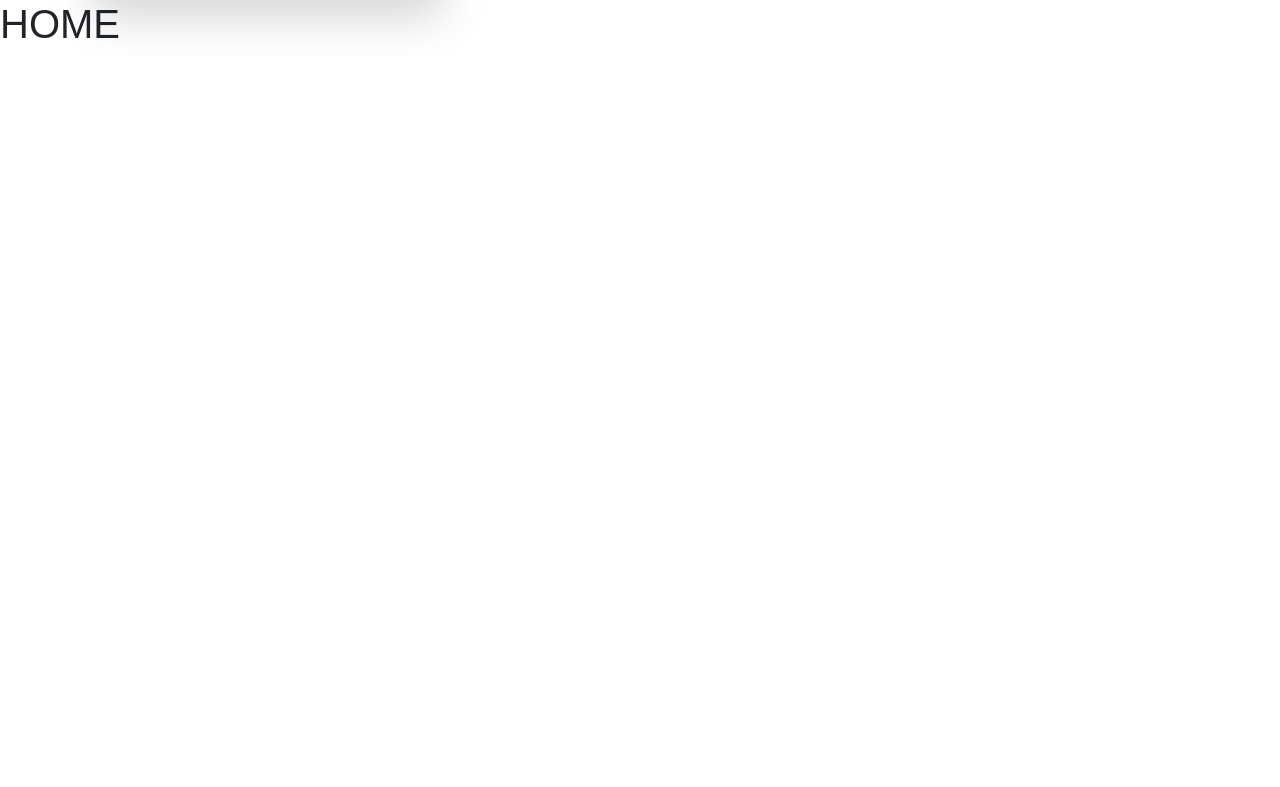
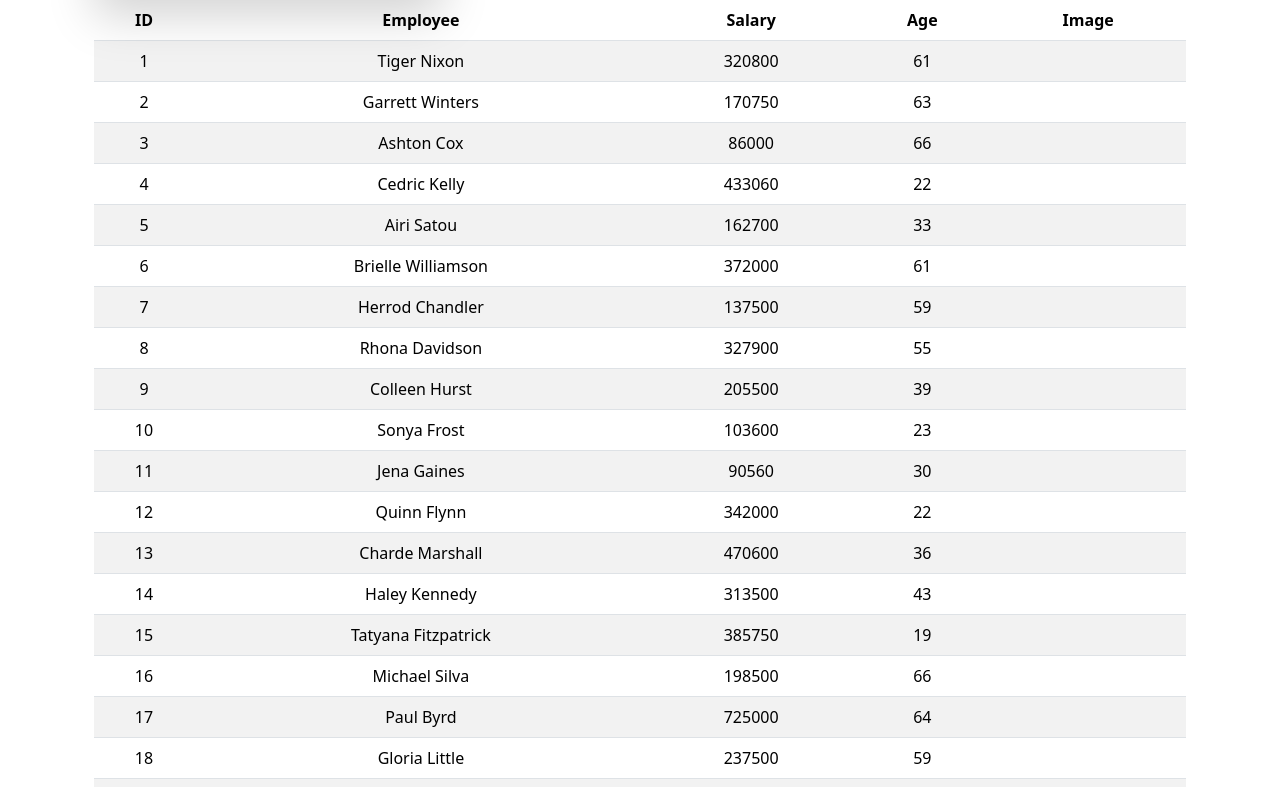
Before and after one commit to ratulshourov/vue3-quick-course, a Vue app: page / in a window 1280 px wide. Shown: the part 1293-2080 px from the top of the page. Before the commit the page ends 1349 px from the top, so only its background shows below. Built offline with nearby package versions, Linux system fonts and the light colour scheme.

Commit message:
conditional example if else condition

```diff
--- a/src/components/ConditionalExample.vue
+++ b/src/components/ConditionalExample.vue
@@ -8,16 +8,42 @@
             <p class="h3">Contional Example</p>
           </div>
           <div class="card-body bg-light">
-                <div v-if="this.loggedIn" class="cart-item bg-success text-white">
-                    Thank you for Login For Logout click logout
-                </div>
-                <div v-if="!this.loggedIn" class="cart-item bg-warning text-white">
-                   For login press   login Button
-                </div>
+            <div
+              v-if="this.loggedIn"
+              class="cart-item bg-success text-white"
+            >Thank you for Login For Logout click logout</div>
+            <div
+              v-if="!this.loggedIn"
+              class="cart-item bg-warning text-white"
+            >For login press login Button</div>
             <button v-if="!this.loggedIn" class="btn btn-success" @click="loginWork()">Login</button>
             <button v-if="this.loggedIn" class="btn btn-danger" @click="LogoutButton()">Logout</button>
           </div>
         </div>
+      </div>
+    </div>
+    <div class="row">
+      <div class="col">
+        <table class="table table-hover text-center table-striped">
+          <thead>
+            <tr>
+              <th>ID</th>
+              <th>Employee</th>
+              <th>Salary</th>
+              <th>Age</th>
+              <th>Image</th>
+            </tr>
+          </thead>
+          <tbody>
+            <tr v-for="aemployee in employee" :key="aemployee.id">
+                <td>{{aemployee.id}}</td>
+                <td>{{aemployee.employee_name}}</td>
+                <td>{{aemployee.employee_salary}}</td>
+                <td>{{aemployee.employee_age}}</td>
+                <td>{{aemployee.profile_image}}</td>
+            </tr>
+          </tbody>
+        </table>
       </div>
     </div>
   </div>
@@ -26,16 +52,186 @@
 export default {
   data: function() {
     return {
-        loggedIn:false
+      loggedIn: false,
+      employee: [
+        {
+          id: 1,
+          employee_name: "Tiger Nixon",
+          employee_salary: 320800,
+          employee_age: 61,
+          profile_image: ""
+        },
+        {
+          id: 2,
+          employee_name: "Garrett Winters",
+          employee_salary: 170750,
+          employee_age: 63,
+          profile_image: ""
+        },
+        {
+          id: 3,
+          employee_name: "Ashton Cox",
+          employee_salary: 86000,
+          employee_age: 66,
+          profile_image: ""
+        },
+        {
+          id: 4,
+          employee_name: "Cedric Kelly",
+          employee_salary: 433060,
+          employee_age: 22,
+          profile_image: ""
+        },
+        {
+          id: 5,
+          employee_name: "Airi Satou",
+          employee_salary: 162700,
+          employee_age: 33,
+          profile_image: ""
+        },
+        {
+          id: 6,
+          employee_name: "Brielle Williamson",
+          employee_salary: 372000,
+          employee_age: 61,
+          profile_image: ""
+        },
+        {
+          id: 7,
+          employee_name: "Herrod Chandler",
+          employee_salary: 137500,
+          employee_age: 59,
+          profile_image: ""
+        },
+        {
+          id: 8,
+          employee_name: "Rhona Davidson",
+          employee_salary: 327900,
+          employee_age: 55,
+          profile_image: ""
+        },
+        {
+          id: 9,
+          employee_name: "Colleen Hurst",
+          employee_salary: 205500,
+          employee_age: 39,
+          profile_image: ""
+        },
+        {
+          id: 10,
+          employee_name: "Sonya Frost",
+          employee_salary: 103600,
+          employee_age: 23,
+          profile_image: ""
+        },
+        {
+          id: 11,
+          employee_name: "Jena Gaines",
+          employee_salary: 90560,
+          employee_age: 30,
+          profile_image: ""
+        },
+        {
+          id: 12,
+          employee_name: "Quinn Flynn",
+          employee_salary: 342000,
+          employee_age: 22,
+          profile_image: ""
+        },
+        {
+          id: 13,
+          employee_name: "Charde Marshall",
+          employee_salary: 470600,
+          employee_age: 36,
+          profile_image: ""
+        },
+        {
+          id: 14,
+          employee_name: "Haley Kennedy",
+          employee_salary: 313500,
+          employee_age: 43,
+          profile_image: ""
+        },
+        {
+          id: 15,
+          employee_name: "Tatyana Fitzpatrick",
+          employee_salary: 385750,
+          employee_age: 19,
+          profile_image: ""
+        },
+        {
+          id: 16,
+          employee_name: "Michael Silva",
+          employee_salary: 198500,
+          employee_age: 66,
+          profile_image: ""
+        },
+        {
+          id: 17,
+          employee_name: "Paul Byrd",
+          employee_salary: 725000,
+          employee_age: 64,
+          profile_image: ""
+        },
+        {
+          id: 18,
+          employee_name: "Gloria Little",
+          employee_salary: 237500,
+          employee_age: 59,
+          profile_image: ""
+        },
+        {
+          id: 19,
+          employee_name: "Bradley Greer",
+          employee_salary: 132000,
+          employee_age: 41,
+          profile_image: ""
+        },
+        {
+          id: 20,
+          employee_name: "Dai Rios",
+          employee_salary: 217500,
+          employee_age: 35,
+          profile_image: ""
+        },
+        {
+          id: 21,
+          employee_name: "Jenette Caldwell",
+          employee_salary: 345000,
+          employee_age: 30,
+          profile_image: ""
+        },
+        {
+          id: 22,
+          employee_name: "Yuri Berry",
+          employee_salary: 675000,
+          employee_age: 40,
+          profile_image: ""
+        },
+        {
+          id: 23,
+          employee_name: "Caesar Vance",
+          employee_salary: 106450,
+          employee_age: 21,
+          profile_image: ""
+        },
+        {
+          id: 24,
+          employee_name: "Doris Wilder",
+          employee_salary: 85600,
+          employee_age: 23,
+          profile_image: ""
+        }
+      ]
     };
   },
-    methods:{
-       loginWork:function() {
-        this.loggedIn=true;
+  methods: {
+    loginWork: function() {
+      this.loggedIn = true;
     },
-       LogoutButton:function() {
-        this.loggedIn=false;
-       },
+    LogoutButton: function() {
+      this.loggedIn = false;
+    }
   }
 };
 </script>
```
Lines whose indentation alone changed are shown as unchanged.
